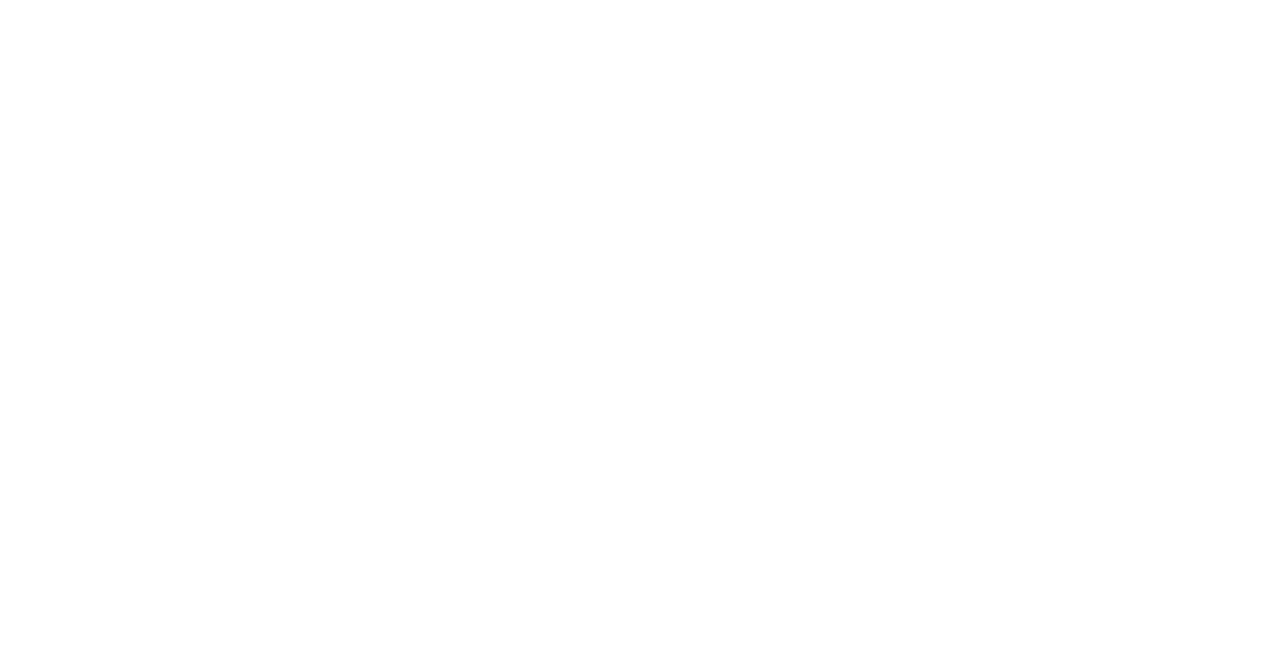
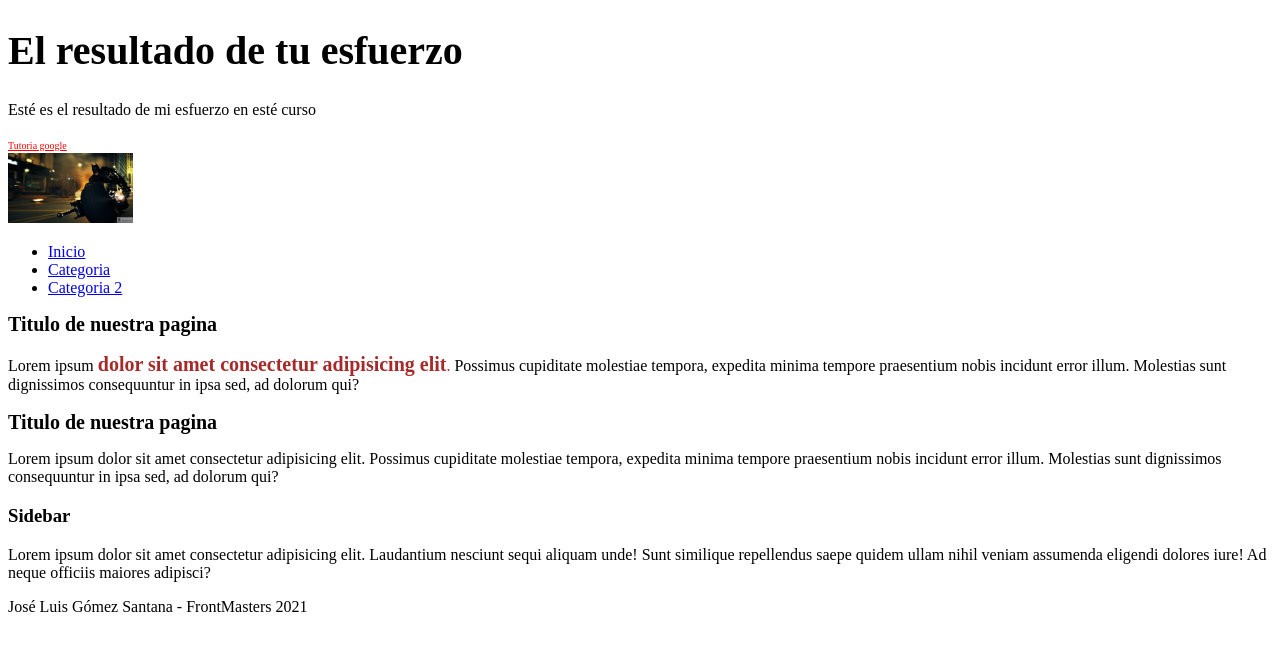
Before and after one commit to Luisx93/Layaout-basico-hmtl, a plain HTML site: page index.html in a window 1280 px wide. Drawn offline with Linux system fonts and the light colour scheme.

Commit message:
Modifaciones en el css

```diff
--- /dev/null
+++ b/css/estilos.css
@@ -0,0 +1,24 @@
+h1,h2 { /*Selector en etiqueta h1 y h2*/
+    color: black;
+}
+/*Selector para cambiar tamaño de la fuente*/
+h1{
+    font-size: 40px;
+}
+h2{
+    font-size: 20px;
+}
+/*Apuntamos a una etiqueta en especial dentro de su elemento*/
+p b{
+    font-size: 20px;
+}
+.blue{
+    color: brown;
+}
+
+a[href="https://www.google.com"]{ /*Esté es un selector de clase*/
+    font-size: 10px;
+    color: red;
+}
+
+/*Agregar comentario*/
--- a/index.html
+++ b/index.html
@@ -3,8 +3,50 @@
 <head>
     <meta charset="UTF-8">
     <title>Document</title>
+    <link rel="stylesheet" href="css/estilos.css">
+    <link rel="shortcut icon" href="imagenes/cerdofavicon.png">
+    <meta name="copyright" content="© 2021 FED"> <!--Sirve para aportar información sobre el documento-->
 </head>
 <body>
-
+    <h1>El resultado de tu esfuerzo</h1>
+    <p>Esté es el resultado de mi esfuerzo en esté curso</p>
+    <a href="https://www.google.com" class="red">Tutoria google</a>
+    <header> <!--Define un encabezado para un documento o sección-->
+        <div> <!--Sirve para crear secciones o agrupar contenidos-->
+            <img src="imagenes/batman.jpg" width="125" alt="batman">
+        </div>
+        <nav> <!--Define conjunto de enlaces de navegación-->
+            <ul>
+                <li><a href="#">Inicio</a></li>
+                <li><a href="#">Categoria</a></li>
+                <li><a href="#">Categoria 2</a></li>
+            </ul>
+        </nav>
+    </header>
+    <section class="wrapper"> <!--Define una sección en un documento-->
+        <section class="main">
+            <article> <!--Define un contenido autonomo e independiente-->
+                <h2>Titulo de nuestra pagina</h2>
+                <p>Lorem ipsum <span class="blue"><b>dolor sit amet consectetur adipisicing elit</b>.</span> Possimus cupiditate molestiae tempora, expedita minima tempore praesentium nobis incidunt error illum. Molestias sunt
+                dignissimos consequuntur in ipsa sed, ad dolorum qui?
+                </p>
+            </article>
+            <article>
+                <h2>Titulo de nuestra pagina</h2>
+                <p>Lorem ipsum dolor sit amet consectetur adipisicing elit. Possimus cupiditate molestiae tempora, expedita minima tempore praesentium nobis incidunt error illum. Molestias sunt
+                dignissimos consequuntur in ipsa sed, ad dolorum qui?
+                </p>
+            </article>
+        </section>
+        <aside> <!--barra lateral,es el espacio que está al lado del contenido de una página web-->
+            <h3>Sidebar</h3>
+            <p>Lorem ipsum dolor sit amet consectetur adipisicing elit. Laudantium nesciunt sequi aliquam unde! Sunt similique repellendus saepe quidem ullam nihil veniam assumenda eligendi dolores iure!
+            Ad neque officiis maiores adipisci?
+            </p>
+        </aside>
+    </section>
+    <footer> <!--Define un pie de página para un documento o una sección-->
+        <p>José Luis Gómez Santana - FrontMasters 2021</p>
+    </footer>
 </body>
 </html>
```
